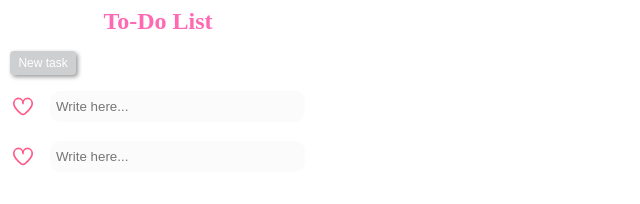
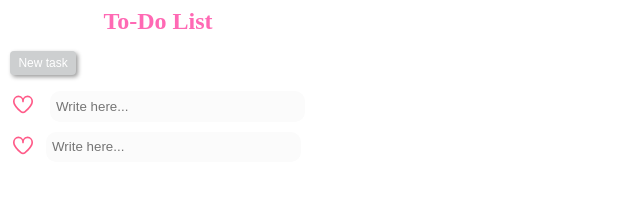
Before and after one commit to haripriya9647/To-do-Extension, a browser extension: page index.html in a window 1280 px wide. Both pictures are taken after a click on the button "New task". Shown: the full height of the page, 0-640 px from the left. Drawn offline with Linux system fonts and the light colour scheme.

Commit message:
added main files

```diff
--- a/index.html
+++ b/index.html
@@ -11,13 +11,16 @@
         <h2>To-Do List</h2>
     </div>
     <div class="add">
-        <button onclick="addNewTask()">New task</button>
+        <button id="newTaskButton">New task</button>
     </div>
-    <div class="row">
+    <div id="taskList" class="row">
+        <!-- Existing task -->
+        <div class="task">
             <div class="column">
             <div class="heart-container" title="Like">
-        <input type="checkbox" class="checkbox" id="Give-It-An-Id">
+                <input type="checkbox" class="checkbox" id="Give-It-An-Id-0">
                 <div class="svg-container">
+                    <!-- ... (your existing SVG code) ... -->
                     <svg viewBox="0 0 24 24" class="svg-outline" xmlns="http://www.w3.org/2000/svg">
                         <path d="M17.5,1.917a6.4,6.4,0,0,0-5.5,3.3,6.4,6.4,0,0,0-5.5-3.3A6.8,6.8,0,0,0,0,8.967c0,4.547,4.786,9.513,8.8,12.88a4.974,4.974,0,0,0,6.4,0C19.214,18.48,24,13.514,24,8.967A6.8,6.8,0,0,0,17.5,1.917Zm-3.585,18.4a2.973,2.973,0,0,1-3.83,0C4.947,16.006,2,11.87,2,8.967a4.8,4.8,0,0,1,4.5-5.05A4.8,4.8,0,0,1,11,8.967a1,1,0,0,0,2,0,4.8,4.8,0,0,1,4.5-5.05A4.8,4.8,0,0,1,22,8.967C22,11.87,19.053,16.006,13.915,20.313Z">
                         </path>
@@ -38,10 +41,10 @@
             </div>
         </div>
             <div class="column">
-        <input class="placeholder" id="addtasks" placeholder="Write here...">
+                <input class="placeholder-input" id="addtasks-0" placeholder="Write here...">
+            </div>
         </div>
     </div>
     <script src="newtask.js"></script>
-
 </body>
 </html>
--- a/newtask.js
+++ b/newtask.js
@@ -1,14 +1,29 @@
+document.getElementById("newTaskButton").addEventListener("click", addNewTask);
+
+
+let taskIdCounter = 1;
+
     function addNewTask() {
-    // Create a new div element
-    var newTaskDiv = document.createElement('div');
-    newTaskDiv.className = 'row'; // Add a class for styling
+        // Get the task list container
+        var taskListContainer = document.getElementById("taskList");
 
-    // Add content to the new div (you can customize this part)
-    newTaskDiv.innerHTML = `
-    <div class="column">
-    <div class="heart-container" title="Like">
-        <input type="checkbox" class="checkbox" id="Give-It-An-Id">
+        // Create a new task container
+        var newTaskContainer = document.createElement("div");
+        newTaskContainer.className = "task";
+
+        // Create the column container and append it to the new task container
+        var newColumnContainer = document.createElement("div");
+        newColumnContainer.className = "column";
+        newTaskContainer.appendChild(newColumnContainer);
+
+        // Create the heart container inside column and append it to the new task container
+        var newHeartContainer = document.createElement("div");
+        newHeartContainer.className = "heart-container";
+        var checkboxId = `Give-It-An-Id-${taskIdCounter}`;
+        newHeartContainer.innerHTML =
+            `<input type="checkbox" class="checkbox" id="${checkboxId}">
              <div class="svg-container">
+                 <!-- ... (your existing SVG code) ... -->
                  <svg viewBox="0 0 24 24" class="svg-outline" xmlns="http://www.w3.org/2000/svg">
                         <path d="M17.5,1.917a6.4,6.4,0,0,0-5.5,3.3,6.4,6.4,0,0,0-5.5-3.3A6.8,6.8,0,0,0,0,8.967c0,4.547,4.786,9.513,8.8,12.88a4.974,4.974,0,0,0,6.4,0C19.214,18.48,24,13.514,24,8.967A6.8,6.8,0,0,0,17.5,1.917Zm-3.585,18.4a2.973,2.973,0,0,1-3.83,0C4.947,16.006,2,11.87,2,8.967a4.8,4.8,0,0,1,4.5-5.05A4.8,4.8,0,0,1,11,8.967a1,1,0,0,0,2,0,4.8,4.8,0,0,1,4.5-5.05A4.8,4.8,0,0,1,22,8.967C22,11.87,19.053,16.006,13.915,20.313Z">
                         </path>
@@ -25,14 +40,20 @@ function addNewTask() {
                         <polygon points="90,50 80,50"></polygon>
                         <polygon points="80,80 70,70"></polygon>
                     </svg>
-        </div>
-    </div>
-</div>
-    <div class="column">
-        <input class="placeholder" placeholder="Write here...">
-    </div>
-    `;
 
-    // Append the new div after the button container
-    document.querySelector('.add').insertAdjacentElement('afterend', newTaskDiv);
+             </div>`;
+        newColumnContainer.appendChild(newHeartContainer);
+
+        // Create the input container inside column and append it to the new task container
+        var newInputContainer = document.createElement("div");
+        newInputContainer.className = "column";
+        var inputId = `addtasks-${taskIdCounter}`;
+        newInputContainer.innerHTML = `<input class="placeholder-input" id="${inputId}" placeholder="Write here...">`;
+        newTaskContainer.appendChild(newInputContainer);
+
+        // Increment the task ID counter
+        taskIdCounter++;
+
+        // Append the new task container to the task list
+        taskListContainer.appendChild(newTaskContainer);
     }
--- a/style.css
+++ b/style.css
@@ -41,16 +41,14 @@ button {
    }
 /* heart */
 
-.row{
-  height: 50px;
-}
+
 .column{
-  display: inline-table;
+  display: inline-block;
   margin-top: 10px;
   margin-left: 10px;
   vertical-align:middle;
   }
-  .placeholder {
+  .placeholder-input {
     border: 2px solid transparent;
     width: 18.5em;
     height: 2em;
@@ -60,10 +58,11 @@ button {
     background-color: #fbfbfb;
     border-radius: 10px;
     transition: all 0.5s;
+    display: inline-block;
   }
 
-  .placeholder:hover,
-  .placeholder:focus {
+  .placeholder-input:hover,
+  .placeholder-input:focus {
     border: 2px solid #4A9DEC;
     box-shadow: 0px 0px 0px 7px rgb(74, 157, 236, 20%);
     background-color: white;
@@ -76,7 +75,7 @@ button {
     height: 20px;
     transition: .3s;
     margin:3px;
-
+    display: inline-block;
   }
 
 
```
Also changed, not shown: tasks.js (added, +52 -0 lines). Lines whose indentation alone changed are shown as unchanged.
